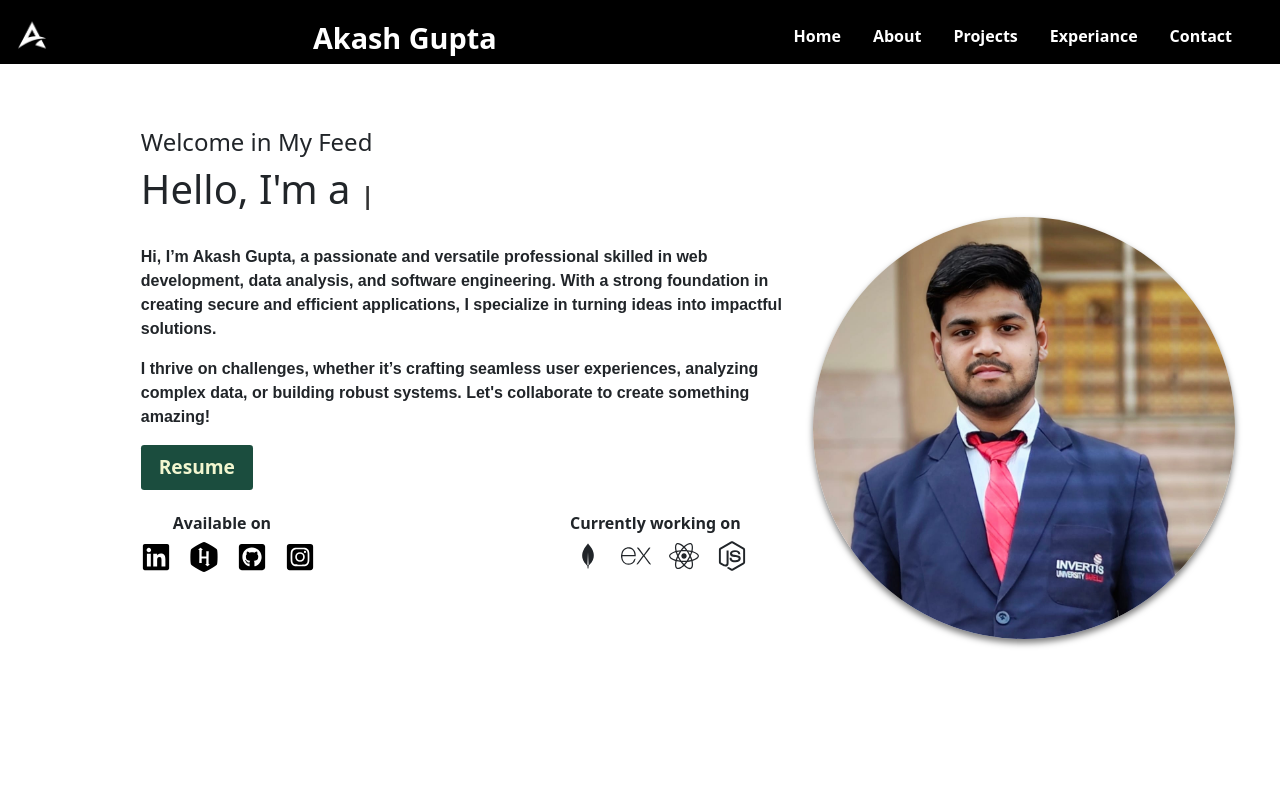
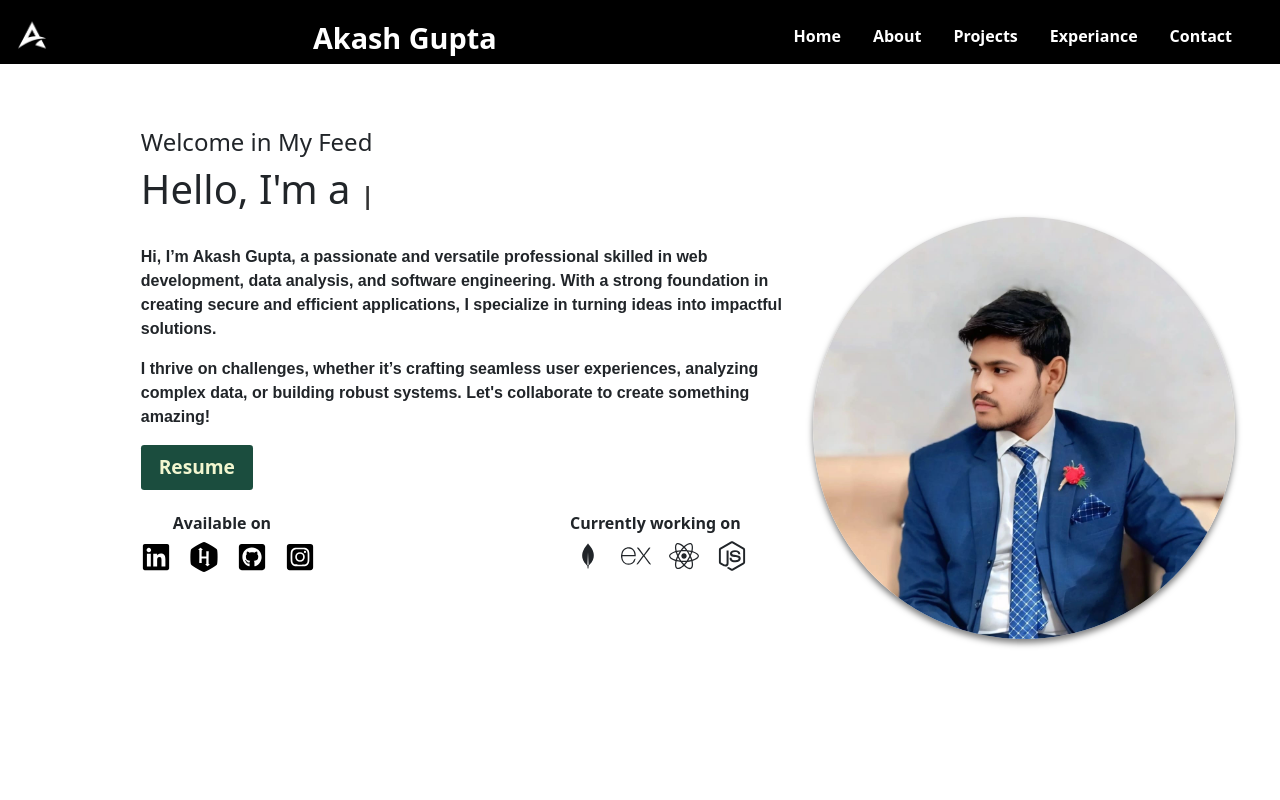
Before and after one commit to akash09gupta/MyPortfolio, a React (Create React App) app: page / in a window 1280 px wide. Shown: the top 800 px of the page. Built offline with nearby package versions, Linux system fonts and the light colour scheme.

Commit message:
Pic replace

```diff
--- a/src/components/home.jsx
+++ b/src/components/home.jsx
@@ -10,9 +10,10 @@ import { FaReact } from "react-icons/fa";
 import { FaNodeJs } from "react-icons/fa";
 import { FaGithubSquare } from "react-icons/fa";
 // import  pic1  from "../assets/pic1.jpg";
-import  pic2  from "../assets/pic2.jpg";
+// import  pic2  from "../assets/pic2.jpg";
 // import  pic3  from "../assets/pic3.jpg";
 // import  pic4  from "../assets/pic4.jpg";
+import  pic5  from "../assets/pic5.jpg";
 import resume from '../assets/akashWebDev.pdf';
 
 const Home = () => {
@@ -210,7 +211,7 @@ const Home = () => {
             minHeight: '200px',
             boxShadow: '0 4px 6px rgba(0, 0, 0, 0.5)',
             backgroundColor: 'transparent', // Remove the pink background
-            backgroundImage: `url(${pic2})`,
+            backgroundImage: `url(${pic5})`,
             borderRadius: '50%', // Ensures a proper circle
             backgroundSize: 'cover', // Ensures the image fills the circle properly
             backgroundPosition: 'center', // Centers the image
```
Also changed, not shown: src/assets/pic5.jpg (added).
